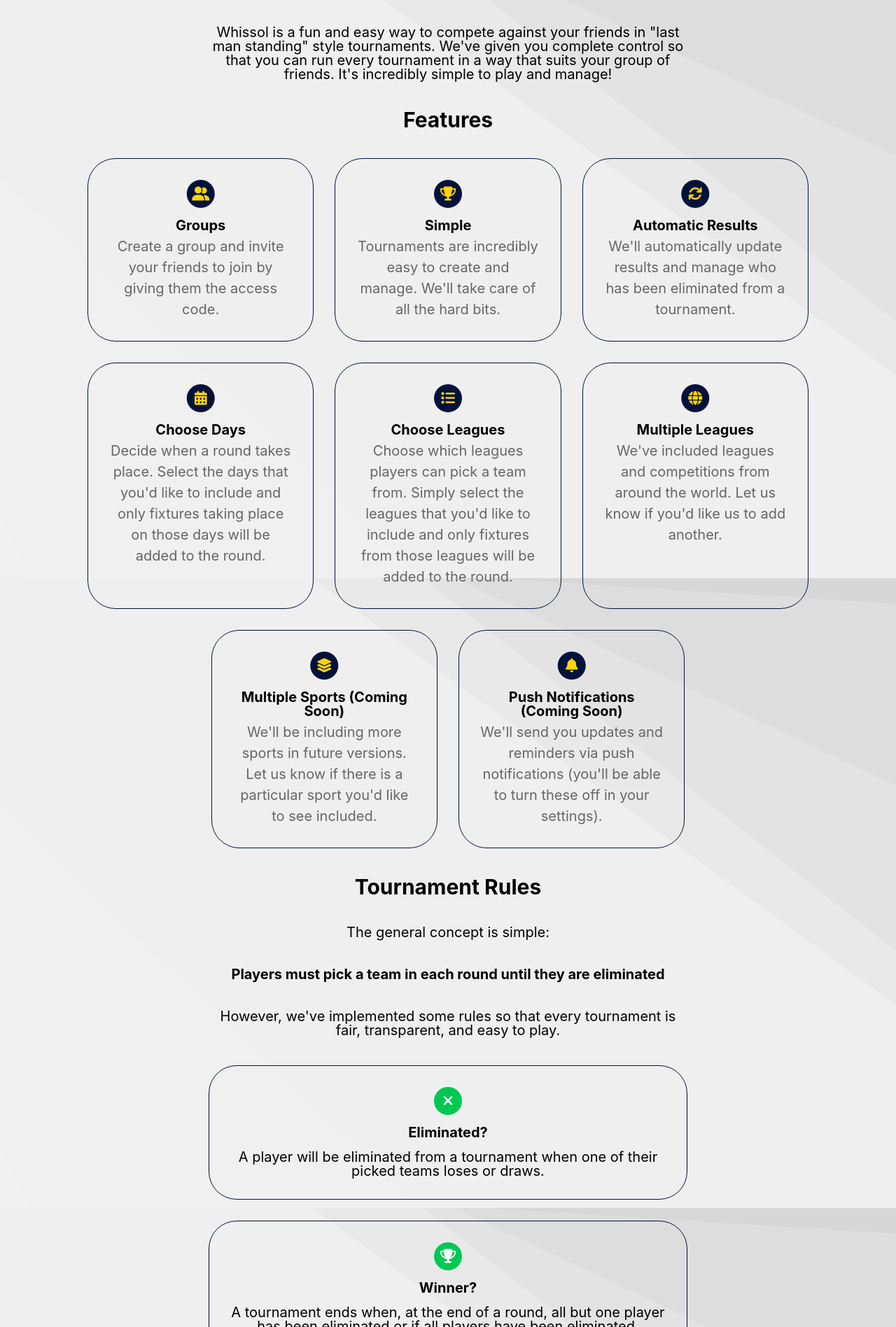
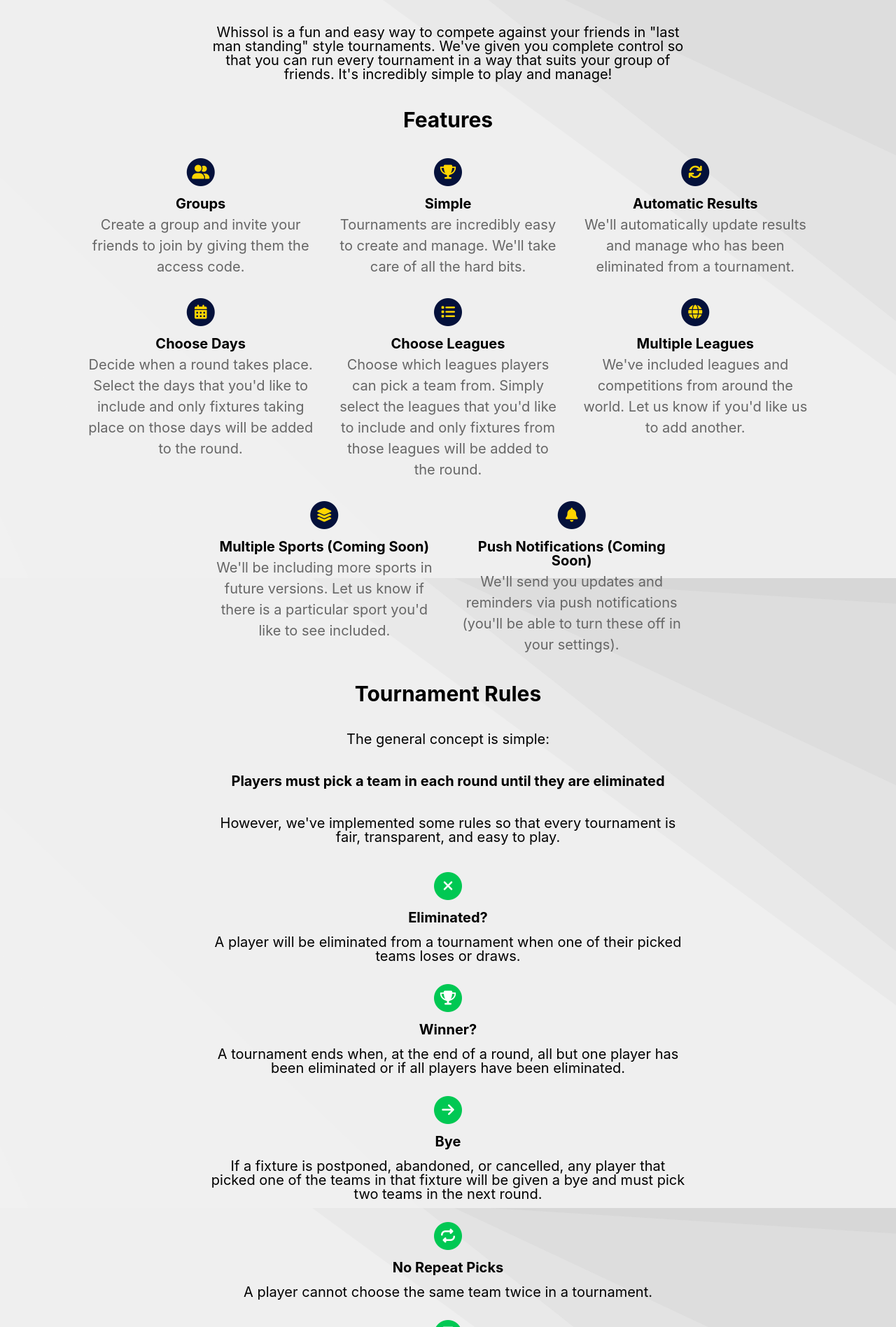
Before and after one commit to dbbill/dbbill.github.io, a Jekyll site: the page built from index.md, in a window 1280 px wide. Shown: the part 974-2870 px from the top of the page at 70% size. Built offline with Jekyll 4.4.1, drawn with Linux system fonts in a browser that asks for light colours.

Commit message:
Remove feature borders

```diff
--- a/_sass/layout.scss
+++ b/_sass/layout.scss
@@ -266,10 +266,6 @@
 			flex-direction: column;
 			gap: 1.5rem;
 			grid-column: span 2;
-			border: solid 1px;
-			border-color: $feature-icons-background-color;
-			border-radius: 4rem;
-			padding: 3rem;
 
 			@media only screen and (min-width: 992px) {
 
@@ -364,10 +360,6 @@
 			align-items: center;
 			gap: 1.5rem;
 			text-align: center;
-			border: solid 1px;
-			border-color: $feature-icons-background-color;
-			border-radius: 4rem;
-			padding: 3rem;
 
 			.ruleIcon {
 				display: flex;
```
